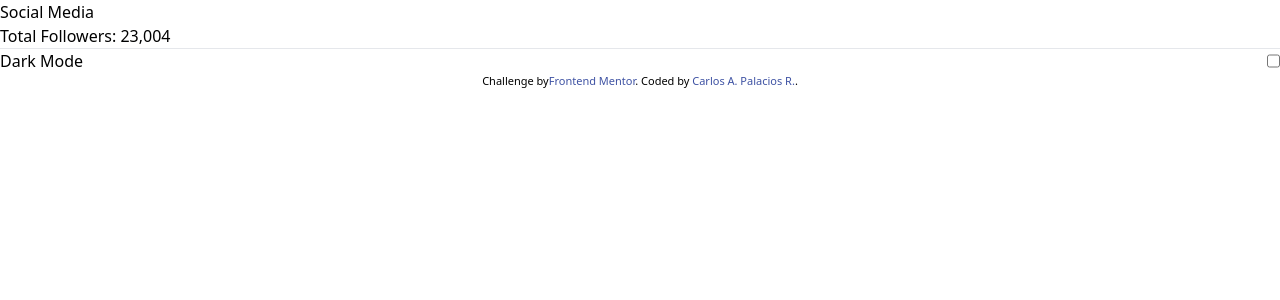
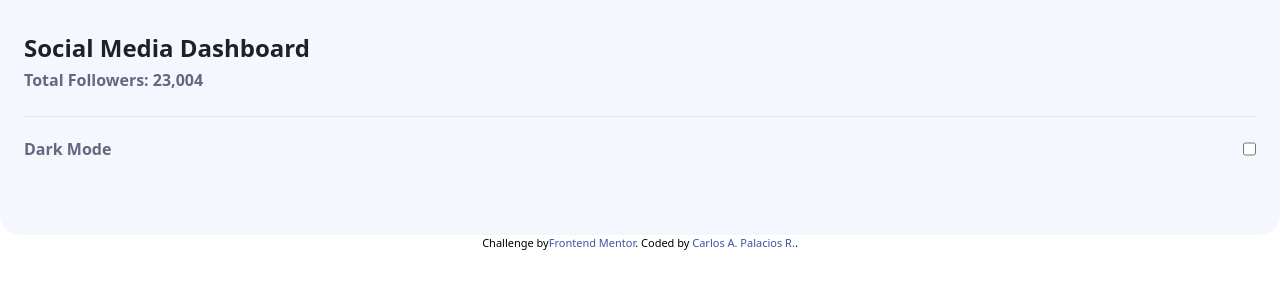
Before and after one commit to CarlosArgelio/challenges-dashboard, a React (Vite) app: page / in a window 1280 px wide. Shown: the top 300 px of the page. Built offline with nearby package versions, Linux system fonts and the light colour scheme.

Commit message:
style: header styles

```diff
--- a/src/Components/Header/Header.tsx
+++ b/src/Components/Header/Header.tsx
@@ -1,13 +1,16 @@
 export const Header = () => {
   return (
     <>
-      <header>
-        <h1>Social Media</h1>
-        <p>Total Followers: 23,004</p>
-        <hr />
-
+      <header className="bg-very-pale-blue h-[235px] rounded-b-[20px] pt-8 px-6">
+        <h1 className="text-very-dark-blue text-2xl font-bold mb-1">
+          Social Media Dashboard
+        </h1>
+        <p className="text-dark-grayish-blue font-semibold mb-6">
+          Total Followers: 23,004
+        </p>
+        <hr className="bg-black mb-5" />
         <div className="flex justify-between">
-          <p>Dark Mode</p>
+          <p className="text-dark-grayish-blue font-semibold">Dark Mode</p>
           <input type="checkbox" name="darkmode" id="darkmode" />
         </div>
       </header>
```
